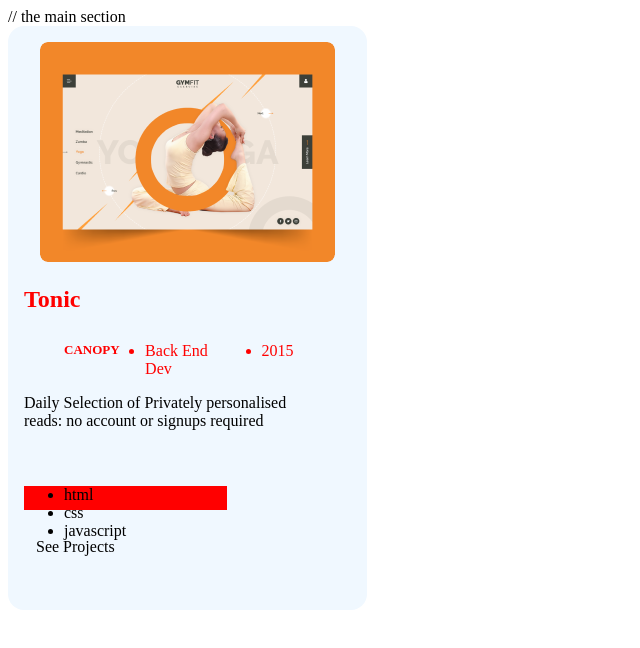
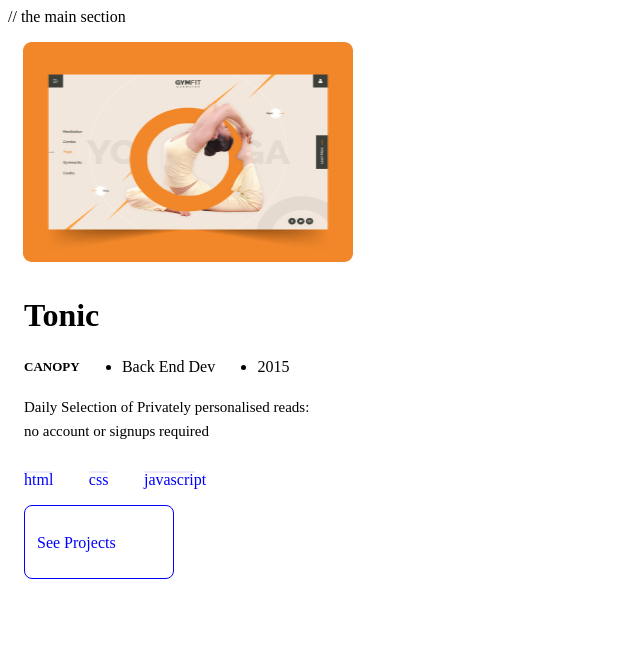
Before and after one commit to tonnytech/Potfolio, a website: page index.html in a window 1280 px wide. Shown: the whole page, without its empty margins (0-640 px from the left). Drawn offline with Linux system fonts and the light colour scheme.

Commit message:
Added a style to the heding of the page it style.css file

```diff
--- a/styles.css
+++ b/styles.css
@@ -1,6 +1,6 @@
 img {
     height: 220px;
-    width: 295px;
+    width: 330px;
     left: 16px;
     top: 16px;
     border-radius: 8px;
@@ -13,7 +13,7 @@ img {
     top: 1438px;
     border-radius: 16px;
     padding: 16px;
-    background-color: aliceblue;
+    /*background-color: aliceblue;*/
 
     display: flex;
     flex-direction: column;
@@ -37,7 +37,13 @@ border-radius: 0px;
 .card_works .headline .left_block .first_primary .project_title .header {
  width: 295px;
  height: 36px;
- color: red;
+ font-family: Poppins;
+font-size: 32px;
+font-weight: 700;
+line-height: 44px;
+letter-spacing: 0em;
+text-align: left;
+
 }
 .card_works .headline .left_block .first_primary .project_title .frame ul{
 height: 32px;
@@ -49,11 +55,15 @@ border-radius: 0px;
 }
 .card_works .headline .left_block .first_primary ul {
     display: flex;
-    color: red;
-    justify-content: flex-start;
+    justify-content: space-between;
+    align-items: center;
+    padding: 0px;
+    /*width: 203px;*/
+    height: 24px;
 
 }
 .card_works .headline .left_block .first_primary ul li{
+
     margin-right: 10%;
 }
 
@@ -72,18 +82,50 @@ left: 0px;
 top: 92px;
 border-radius: nullpx;
 
+font-family: Poppins;
+font-size: 15px;
+font-weight: 400;
+line-height: 24px;
+letter-spacing: 0em;
+text-align: left;
+
+
 }
 .card_works .headline .left_block .tags {
-    background-color: red;
-    height: 24px;
+ height: 4px;
 width: 203px;
 left: 0px;
-top: 180px;
+/*top: 180px;*/
 border-radius: 0px;
+/*adding styles*/
+border-bottom: 10%;
+margin-left: 0px;
 
 }
+.card_works .headline .left_block .tags ul{
+    display: flex;
+    /*justify-content: flex-start;*/
+   /* align-items: flex-start;*/
+    list-style: none;
+    margin-right: 70px;
+    margin-left:0;
+    height: 100%;
+    width: 50%;
+    padding: 0px;
+    color: blue;
+    margin-top: 0;
+
+}
+.card_works .headline .left_block .tags ul li{
+    flex: 1;
+    background-color:  #EBEBFF;
+    border-radius: 30px;
+    margin-right: 35%;
+    height: 50%;
+    width: 50%;
+}
 .card_works .headline .left_block .action {
-    height: 72px;
+height: 72px;
 width: 295px;
 left: 0px;
 top: 216px;
@@ -97,5 +139,9 @@ border-radius: 0px;
     top: 12px;
     border-radius: 8px;
     padding: 12px;
+    /*adding styles */
+    border: 1px solid blue;
+    margin-top: 10%;
+    color: blue;
 
 }
```
